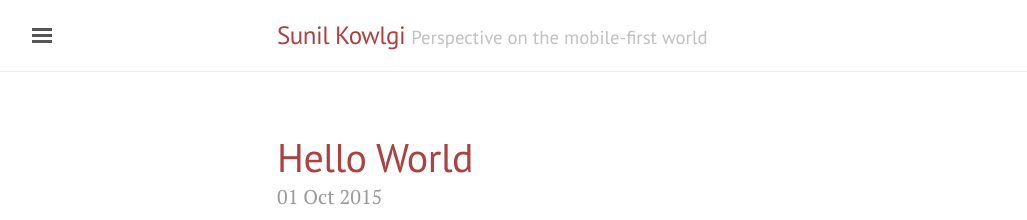
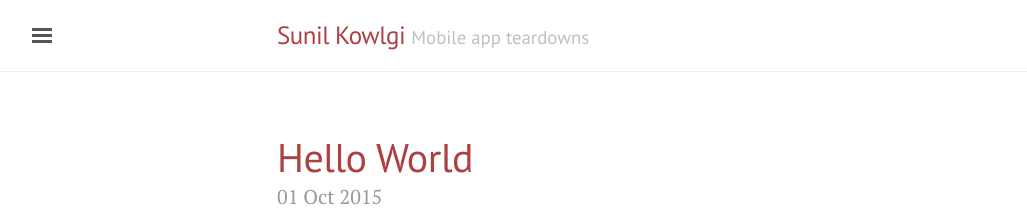
Before and after one commit to kowlgi/kowlgi.github.io, a Jekyll site: the page built from index.html, in a window 1280 px wide. Shown: the top 220 px of the page, without its empty margins (3-1030 px from the left). Built offline with Jekyll 4.4.1, drawn with Linux system fonts in a browser that asks for light colours; the list of posts is cut into pages by our own code.

Commit message:
changed tagline and desc

```diff
--- a/_config.yml
+++ b/_config.yml
@@ -6,8 +6,8 @@ relative_permalinks: true
 
 # Setup
 title:               Sunil Kowlgi
-tagline:             'Perspective on the mobile-first world'
-description:         'An opinion blog that threads together mobile app UX, technology, culture and business.'
+tagline:             'Mobile app teardowns'
+description:         'An opinion blog that threads together mobile app UX, technology, culture and business'
 url:                 https://kowlgi.github.io
 baseurl:             ''
 paginate:            5
```
